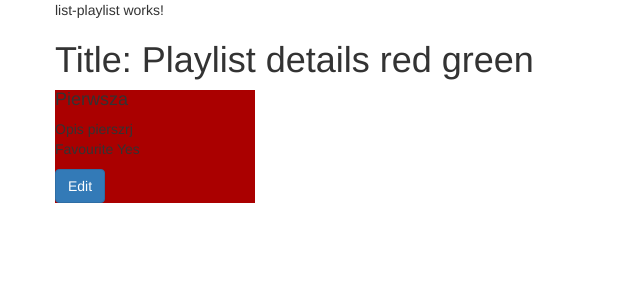
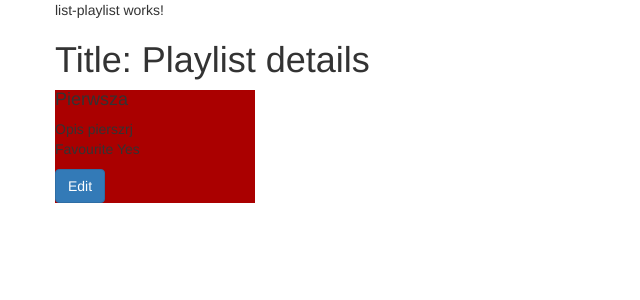
Before and after one commit to j-bogacz/AngularTraining, an Angular app in the folder spotifybart/: page / in a window 1280 px wide. Shown: the top 300 px of the page, without its empty margins (0-640 px from the left). Built offline with nearby package versions, Linux system fonts and the light colour scheme.

Commit message:
ngSwitch

```diff
--- a/spotifybart/src/app/detail-playlist/detail-playlist.component.html
+++ b/spotifybart/src/app/detail-playlist/detail-playlist.component.html
@@ -1,6 +1,9 @@
-<h1>Title: {{title + " " + (test>1 ? "blue" : "red") + " " + returnGreen()}}</h1>
+<h1>Title: {{title}}</h1>
 
-  <div class="card" style="width: 20rem;" *ngIf="!editMode">
+
+<div [ngSwitch]="editMode">
+
+  <div class="card" style="width: 20rem;" *ngSwitchCase="false">
     <div class="card-body" [style.background] = "playlist.color">
       <h4 class="card-title">{{playlist.name}}</h4>
       <p class="card-text">{{playlist.description}}
@@ -11,7 +14,7 @@
     </div>
   </div>
 
-  <form *ngIf="editMode">
+  <form *ngSwitchCase="true">
     <div class="form-group">
       <label for="nameInput">Playlist name</label>
       <input
@@ -55,3 +58,4 @@
     </div>
     <button type="submit" class="btn btn-primary" (click) = "editMode = false">Submit</button>
   </form>
+</div>
```
